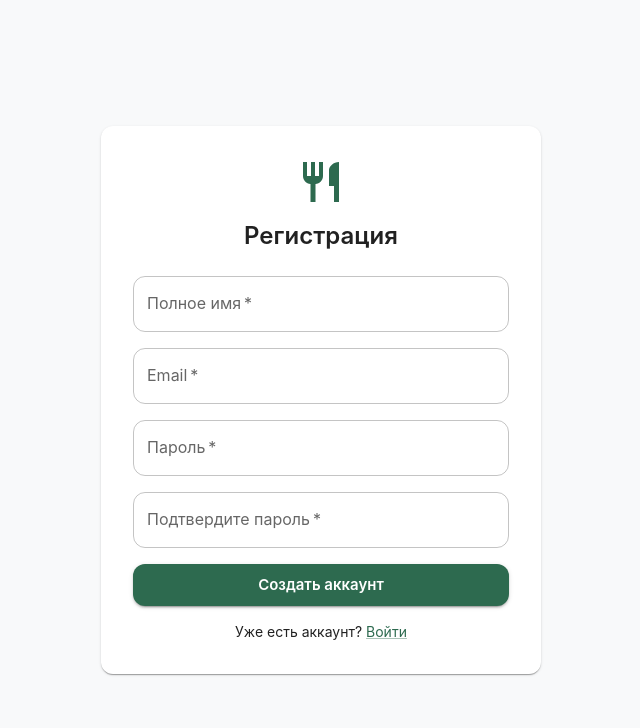
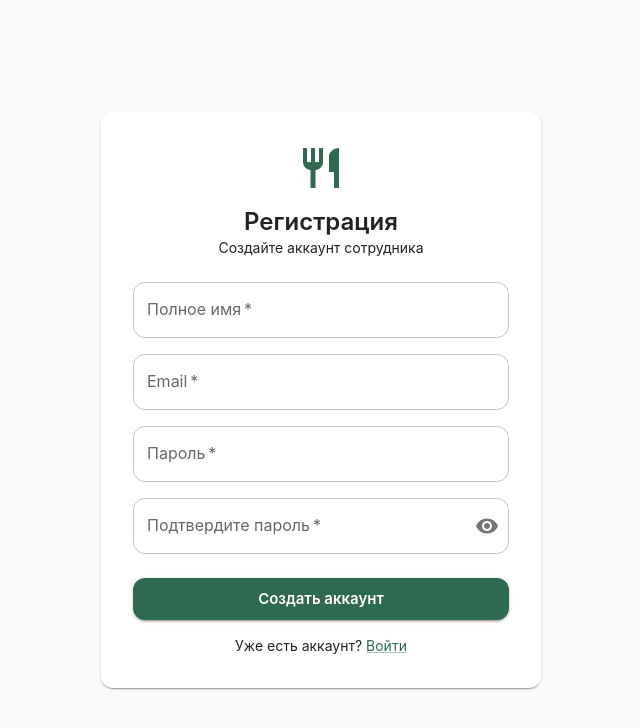
Before and after one commit to zvshkin/restaurant-app, a React (Vite) app: page /register in a window 1280 px wide. Shown: the top 728 px of the page, without its empty margins (319-959 px from the left). Built offline with nearby package versions, Linux system fonts and the light colour scheme; no server answers; the database is empty.

Commit message:
ADD: global notification system

```diff
--- a/src/components/inventory/AddSupplyModal.jsx
+++ b/src/components/inventory/AddSupplyModal.jsx
@@ -1,48 +1,82 @@
 import { useState, useEffect } from 'react';
 import {
   Dialog, DialogTitle, DialogContent, DialogActions,
-  Button, TextField, MenuItem, CircularProgress, Alert,
+  Button, TextField, MenuItem, CircularProgress,
 } from '@mui/material';
-import { addSupply } from '../../api/supplies';
-import { useAuth } from '../../contexts/AuthContext';
+import { addSupply }          from '../../api/supplies';
+import { useAuth }            from '../../contexts/AuthContext';
+import { useNotification }    from '../../contexts/NotificationContext';
 
-export default function AddSupplyModal({ open, onClose, products, defaultProduct, onSuccess }) {
-  const { user } = useAuth();
-  const [form, setForm] = useState({
-    product_id: '', quantity: '', price_per_unit: '',
-    supplier: '', arrived_at: new Date().toISOString().split('T')[0],
-  });
+export default function AddSupplyModal({
+  open,
+  onClose,
+  products,
+  defaultProduct,
+  onSuccess,
+}) {
+  const { user }  = useAuth();
+  const notify    = useNotification();
+
+  const emptyForm = {
+    product_id:    '',
+    quantity:      '',
+    price_per_unit: '',
+    supplier:      '',
+    arrived_at:    new Date().toISOString().split('T')[0],
+  };
+
+  const [form,    setForm]    = useState(emptyForm);
+  const [errors,  setErrors]  = useState({});
   const [loading, setLoading] = useState(false);
-  const [error, setError]     = useState('');
 
   useEffect(() => {
-    if (defaultProduct) setForm(f => ({ ...f, product_id: defaultProduct.id }));
-  }, [defaultProduct]);
+    if (open && defaultProduct) {
+      setForm(f => ({ ...f, product_id: defaultProduct.id }));
+    }
+    if (!open) {
+      setForm(emptyForm);
+      setErrors({});
+    }
+  }, [open, defaultProduct]);
 
-  const handleChange = e =>
-    setForm(f => ({ ...f, [e.target.name]: e.target.value }));
+  const handleChange = (e) => {
+    const { name, value } = e.target;
+    setForm(f => ({ ...f, [name]: value }));
+    if (errors[name]) setErrors(prev => ({ ...prev, [name]: '' }));
+  };
+
+  const validate = () => {
+    const newErrors = {};
+    if (!form.product_id)                               newErrors.product_id    = 'Выберите продукт';
+    if (!form.quantity || parseFloat(form.quantity) <= 0) newErrors.quantity    = 'Укажите количество больше 0';
+    if (!form.price_per_unit || parseFloat(form.price_per_unit) < 0)
+                                                        newErrors.price_per_unit = 'Укажите корректную цену';
+    if (!form.arrived_at)                               newErrors.arrived_at   = 'Укажите дату';
+    return newErrors;
+  };
 
   const handleSubmit = async () => {
-    if (!form.product_id || !form.quantity || !form.price_per_unit) {
-      setError('Заполните обязательные поля'); return;
+    const validationErrors = validate();
+    if (Object.keys(validationErrors).length > 0) {
+      setErrors(validationErrors);
+      notify.warning('Заполните все обязательные поля');
+      return;
     }
+
     setLoading(true);
-    setError('');
     try {
       await addSupply({
-        product_id: form.product_id,
-        quantity: form.quantity,
-        price_per_unit: form.price_per_unit,
-        supplier: form.supplier,
-        arrived_at: form.arrived_at,
-        created_by: user.id,
+        ...form,
+        created_by:     user.id,
+        quantity:       parseFloat(form.quantity),
+        price_per_unit: parseFloat(form.price_per_unit),
       });
+
+      notify.success('Поставка добавлена. Остаток обновлён.');
       onSuccess?.();
       onClose();
-      setForm({ product_id: '', quantity: '', price_per_unit: '',
-                supplier: '', arrived_at: new Date().toISOString().split('T')[0] });
     } catch (err) {
-      setError(err.message);
+      notify.error('Ошибка: ' + err.message);
     } finally {
       setLoading(false);
     }
@@ -51,35 +85,84 @@ export default function AddSupplyModal({ open, onClose, products, defaultProduct
   return (
     <Dialog open={open} onClose={onClose} maxWidth="sm" fullWidth>
       <DialogTitle>Добавить поставку</DialogTitle>
-      <DialogContent sx={{ display: 'flex', flexDirection: 'column', gap: 2, mt: 1 }}>
-        {error && <Alert severity="error">{error}</Alert>}
 
-        <TextField select name="product_id" label="Продукт *"
-          value={form.product_id} onChange={handleChange}>
+      <DialogContent
+        sx={{ display: 'flex', flexDirection: 'column', gap: 2, mt: 1 }}
+      >
+        <TextField
+          select
+          name="product_id"
+          label="Продукт *"
+          value={form.product_id}
+          onChange={handleChange}
+          error={!!errors.product_id}
+          helperText={errors.product_id}
+        >
           {products.map(p => (
-            <MenuItem key={p.id} value={p.id}>{p.name} ({p.unit})</MenuItem>
+            <MenuItem key={p.id} value={p.id}>
+              {p.name} ({p.unit})
+            </MenuItem>
           ))}
         </TextField>
 
-        <TextField name="quantity" label="Количество *" type="number"
-          value={form.quantity} onChange={handleChange}
-          slotProps={{ htmlInput: { min: 0, step: 0.1 } }} />
+        <TextField
+          name="quantity"
+          label="Количество *"
+          type="number"
+          value={form.quantity}
+          onChange={handleChange}
+          error={!!errors.quantity}
+          helperText={errors.quantity}
+          slotProps={{
+            htmlInput: { min: 0, step: 0.1 }
+          }}
+        />
 
-        <TextField name="price_per_unit" label="Цена за единицу (₽) *" type="number"
-          value={form.price_per_unit} onChange={handleChange}
-          slotProps={{ htmlInput: { min: 0, step: 0.01 } }} />
+        <TextField
+          name="price_per_unit"
+          label="Цена за единицу (₽) *"
+          type="number"
+          value={form.price_per_unit}
+          onChange={handleChange}
+          error={!!errors.price_per_unit}
+          helperText={errors.price_per_unit}
+          slotProps={{
+            htmlInput: { min: 0, step: 0.01 }
+          }}
+        />
 
-        <TextField name="supplier" label="Поставщик"
-          value={form.supplier} onChange={handleChange} />
+        <TextField
+          name="supplier"
+          label="Поставщик"
+          value={form.supplier}
+          onChange={handleChange}
+        />
 
-        <TextField name="arrived_at" label="Дата поставки" type="date"
-          value={form.arrived_at} onChange={handleChange}
-          slotProps={{ inputLabel: { shrink: true } }} />
+        <TextField
+          name="arrived_at"
+          label="Дата поставки *"
+          type="date"
+          value={form.arrived_at}
+          onChange={handleChange}
+          error={!!errors.arrived_at}
+          helperText={errors.arrived_at}
+          slotProps={{
+            inputLabel: { shrink: true }
+          }}
+        />
       </DialogContent>
-      <DialogActions sx={{ p: 2 }}>
-        <Button onClick={onClose} disabled={loading}>Отмена</Button>
-        <Button variant="contained" onClick={handleSubmit} disabled={loading}>
-          {loading ? <CircularProgress size={20} /> : 'Сохранить'}
+
+      <DialogActions sx={{ p: 2, gap: 1 }}>
+        <Button onClick={onClose} disabled={loading} color="inherit">
+          Отмена
+        </Button>
+        <Button
+          variant="contained"
+          onClick={handleSubmit}
+          disabled={loading}
+          sx={{ minWidth: 110 }}
+        >
+          {loading ? <CircularProgress size={20} color="inherit" /> : 'Сохранить'}
         </Button>
       </DialogActions>
     </Dialog>
--- /dev/null
+++ b/src/contexts/NotificationContext.jsx
@@ -0,0 +1,99 @@
+import { createContext, useContext, useState, useCallback } from 'react';
+import { Snackbar, Alert, Stack } from '@mui/material';
+
+const NotificationContext = createContext(null);
+
+const MAX_NOTIFICATIONS = 3;
+
+let idCounter = 0;
+
+export function NotificationProvider({ children }) {
+  const [notifications, setNotifications] = useState([]);
+
+  const addNotification = useCallback((severity, message) => {
+    const id = ++idCounter;
+
+    setNotifications(prev => {
+      const trimmed = prev.length >= MAX_NOTIFICATIONS ? prev.slice(1) : prev;
+      return [...trimmed, { id, severity, message, open: true }];
+    });
+
+    setTimeout(() => {
+      setNotifications(prev =>
+        prev.map(n => n.id === id ? { ...n, open: false } : n)
+      );
+      setTimeout(() => {
+        setNotifications(prev => prev.filter(n => n.id !== id));
+      }, 500);
+    }, 4000);
+  }, []);
+
+  const closeNotification = useCallback((id) => {
+    setNotifications(prev =>
+      prev.map(n => n.id === id ? { ...n, open: false } : n)
+    );
+    setTimeout(() => {
+      setNotifications(prev => prev.filter(n => n.id !== id));
+    }, 500);
+  }, []);
+
+  const notify = {
+    success: (msg) => addNotification('success', msg),
+    error:   (msg) => addNotification('error',   msg),
+    warning: (msg) => addNotification('warning', msg),
+    info:    (msg) => addNotification('info',    msg),
+  };
+
+  return (
+    <NotificationContext.Provider value={{ notify }}>
+      {children}
+
+      <Stack
+        spacing={1}
+        sx={{
+          position: 'fixed',
+          bottom: 24,
+          left: 24,
+          zIndex: 9999,
+          maxWidth: 400,
+          width: { xs: 'calc(100vw - 48px)', sm: 360 },
+        }}
+      >
+        {notifications.map(n => (
+          <Snackbar
+            key={n.id}
+            open={n.open}
+            anchorOrigin={{ vertical: 'bottom', horizontal: 'left' }}
+            sx={{ position: 'relative', bottom: 'auto', left: 'auto' }}
+          >
+            <Alert
+              severity={n.severity}
+              variant="filled"
+              onClose={() => closeNotification(n.id)}
+              sx={{
+                width: '100%',
+                boxShadow: '0 4px 16px rgba(0,0,0,0.15)',
+                borderRadius: 2,
+                alignItems: 'center',
+                '& .MuiAlert-message': {
+                  fontSize: '0.875rem',
+                  fontWeight: 500,
+                },
+              }}
+            >
+              {n.message}
+            </Alert>
+          </Snackbar>
+        ))}
+      </Stack>
+    </NotificationContext.Provider>
+  );
+}
+
+export function useNotification() {
+  const context = useContext(NotificationContext);
+  if (!context) {
+    throw new Error('useNotification должен использоваться внутри NotificationProvider');
+  }
+  return context.notify;
+}
--- a/src/pages/LoginPage.jsx
+++ b/src/pages/LoginPage.jsx
@@ -2,61 +2,70 @@ import { useState } from 'react';
 import { useNavigate, Link as RouterLink } from 'react-router-dom';
 import {
   Box, Paper, Typography, TextField, Button,
-  InputAdornment, IconButton, Alert, CircularProgress, Link,
+  InputAdornment, IconButton, CircularProgress, Link,
 } from '@mui/material';
-import Visibility from '@mui/icons-material/Visibility';
-import VisibilityOff from '@mui/icons-material/VisibilityOff';
-import Restaurant from '@mui/icons-material/Restaurant';
-import { useAuth } from '../contexts/AuthContext';
+import { Visibility, VisibilityOff, Restaurant } from '@mui/icons-material';
+import { useAuth }         from '../contexts/AuthContext';
+import { useNotification } from '../contexts/NotificationContext';
 
 export default function LoginPage() {
   const { signIn } = useAuth();
   const navigate   = useNavigate();
+  const notify     = useNotification();
 
-  const [formData, setFormData] = useState({ email: '', password: '' });
+  const [formData, setFormData]       = useState({ email: '', password: '' });
   const [showPassword, setShowPassword] = useState(false);
-  const [error,   setError]   = useState('');
-  const [loading, setLoading] = useState(false);
+  const [fieldErrors, setFieldErrors] = useState({});
+  const [loading, setLoading]         = useState(false);
 
-  const handleChange = (e) =>
-    setFormData(prev => ({ ...prev, [e.target.name]: e.target.value }));
+  const handleChange = (e) => {
+    const { name, value } = e.target;
+    setFormData(prev => ({ ...prev, [name]: value }));
+    if (fieldErrors[name]) setFieldErrors(prev => ({ ...prev, [name]: '' }));
+  };
 
   const validate = () => {
-    if (!formData.email.includes('@'))   return 'Введите корректный email';
-    if (formData.password.length < 6)    return 'Пароль — минимум 6 символов';
-    return null;
+    const errors = {};
+    if (!formData.email.includes('@'))  errors.email    = 'Введите корректный email';
+    if (formData.password.length < 6)   errors.password = 'Пароль — минимум 6 символов';
+    return errors;
   };
 
   const handleSubmit = async (e) => {
     e.preventDefault();
-    const validationError = validate();
-    if (validationError) { setError(validationError); return; }
+
+    const errors = validate();
+    if (Object.keys(errors).length > 0) {
+      setFieldErrors(errors);
+      return;
+    }
 
     setLoading(true);
-    setError('');
     try {
       await signIn(formData);
       navigate('/dashboard');
     } catch (err) {
-      setError(err.message === 'Invalid login credentials'
+      const message = err.message === 'Invalid login credentials'
         ? 'Неверный email или пароль'
-        : err.message);
+        : err.message;
+      notify.error(message);
     } finally {
       setLoading(false);
     }
   };
 
   return (
-    <Box sx={{
+    <Box
+      sx={{
         minHeight: '100vh',
         display: 'flex',
         alignItems: 'center',
         justifyContent: 'center',
         bgcolor: 'background.default',
         p: 2,
-    }}>
+      }}
+    >
       <Paper sx={{ p: 4, width: '100%', maxWidth: 420 }}>
-        {/* Логотип */}
         <Box sx={{ textAlign: 'center', mb: 3 }}>
           <Restaurant sx={{ fontSize: 48, color: 'primary.main' }} />
           <Typography variant="h5" sx={{ mt: 1 }}>
@@ -67,12 +76,6 @@ export default function LoginPage() {
           </Typography>
         </Box>
 
-        {error && (
-          <Alert severity="error" sx={{ mb: 2 }}>
-            {error}
-          </Alert>
-        )}
-
         <Box component="form" onSubmit={handleSubmit} noValidate>
           <TextField
             name="email"
@@ -80,17 +83,22 @@ export default function LoginPage() {
             type="email"
             value={formData.email}
             onChange={handleChange}
+            error={!!fieldErrors.email}
+            helperText={fieldErrors.email}
             fullWidth
             required
             sx={{ mb: 2 }}
             autoComplete="email"
           />
+
           <TextField
             name="password"
             label="Пароль"
             type={showPassword ? 'text' : 'password'}
             value={formData.password}
             onChange={handleChange}
+            error={!!fieldErrors.password}
+            helperText={fieldErrors.password}
             fullWidth
             required
             sx={{ mb: 3 }}
@@ -99,7 +107,11 @@ export default function LoginPage() {
               input: {
                 endAdornment: (
                   <InputAdornment position="end">
-                    <IconButton onClick={() => setShowPassword(v => !v)} edge="end">
+                    <IconButton
+                      onClick={() => setShowPassword(v => !v)}
+                      edge="end"
+                      aria-label={showPassword ? 'Скрыть пароль' : 'Показать пароль'}
+                    >
                       {showPassword ? <VisibilityOff /> : <Visibility />}
                     </IconButton>
                   </InputAdornment>
--- a/src/pages/RegisterPage.jsx
+++ b/src/pages/RegisterPage.jsx
@@ -2,97 +2,179 @@ import { useState } from 'react';
 import { useNavigate, Link as RouterLink } from 'react-router-dom';
 import {
   Box, Paper, Typography, TextField, Button,
-  Alert, CircularProgress, Link,
+  CircularProgress, Link, InputAdornment, IconButton,
 } from '@mui/material';
-import Restaurant from '@mui/icons-material/Restaurant';
-import { useAuth } from '../contexts/AuthContext';
+import { Visibility, VisibilityOff, Restaurant } from '@mui/icons-material';
+import { useAuth }         from '../contexts/AuthContext';
+import { useNotification } from '../contexts/NotificationContext';
 
 export default function RegisterPage() {
   const { signUp } = useAuth();
   const navigate   = useNavigate();
+  const notify     = useNotification();
 
   const [formData, setFormData] = useState({
-    fullName: '', email: '', password: '', confirmPassword: '',
+    fullName:        '',
+    email:           '',
+    password:        '',
+    confirmPassword: '',
   });
-  const [error,   setError]   = useState('');
-  const [success, setSuccess] = useState('');
-  const [loading, setLoading] = useState(false);
+  const [showPassword,        setShowPassword]        = useState(false);
+  const [showConfirmPassword, setShowConfirmPassword] = useState(false);
+  const [fieldErrors, setFieldErrors] = useState({});
+  const [loading,     setLoading]     = useState(false);
 
-  const handleChange = (e) =>
-    setFormData(prev => ({ ...prev, [e.target.name]: e.target.value }));
+  const handleChange = (e) => {
+    const { name, value } = e.target;
+    setFormData(prev => ({ ...prev, [name]: value }));
+    if (fieldErrors[name]) setFieldErrors(prev => ({ ...prev, [name]: '' }));
+  };
 
   const validate = () => {
-    if (!formData.fullName.trim())          return 'Введите имя';
-    if (!formData.email.includes('@'))      return 'Введите корректный email';
-    if (formData.password.length < 6)       return 'Пароль — минимум 6 символов';
+    const errors = {};
+    if (!formData.fullName.trim())
+      errors.fullName = 'Введите имя';
+    if (!formData.email.includes('@'))
+      errors.email = 'Введите корректный email';
+    if (formData.password.length < 6)
+      errors.password = 'Пароль — минимум 6 символов';
     if (formData.password !== formData.confirmPassword)
-                                            return 'Пароли не совпадают';
-    return null;
+      errors.confirmPassword = 'Пароли не совпадают';
+    return errors;
   };
 
   const handleSubmit = async (e) => {
     e.preventDefault();
-    const validationError = validate();
-    if (validationError) { setError(validationError); return; }
+
+    const errors = validate();
+    if (Object.keys(errors).length > 0) {
+      setFieldErrors(errors);
+      return;
+    }
 
     setLoading(true);
-    setError('');
     try {
       await signUp({
-        email: formData.email,
+        email:    formData.email,
         password: formData.password,
         fullName: formData.fullName,
       });
-      setSuccess('Аккаунт создан! Проверьте почту для подтверждения.');
-      setTimeout(() => navigate('/login'), 3000);
+
+      notify.success('Аккаунт создан! Выполняем вход...');
+      setTimeout(() => navigate('/login'), 1500);
     } catch (err) {
-      setError(err.message);
+      notify.error(err.message);
     } finally {
       setLoading(false);
     }
   };
 
-  const fields = [
-    { name: 'fullName',        label: 'Полное имя',        type: 'text',     autoComplete: 'name' },
-    { name: 'email',           label: 'Email',               type: 'email',    autoComplete: 'email' },
-    { name: 'password',        label: 'Пароль',               type: 'password', autoComplete: 'new-password' },
-    { name: 'confirmPassword', label: 'Подтвердите пароль',   type: 'password', autoComplete: 'new-password' },
-  ];
-
   return (
-    <Box sx={{
+    <Box
+      sx={{
         minHeight: '100vh',
         display: 'flex',
         alignItems: 'center',
-      justify: 'center',
         justifyContent: 'center',
         bgcolor: 'background.default',
         p: 2,
-    }}>
+      }}
+    >
       <Paper sx={{ p: 4, width: '100%', maxWidth: 440 }}>
         <Box sx={{ textAlign: 'center', mb: 3 }}>
           <Restaurant sx={{ fontSize: 48, color: 'primary.main' }} />
-          <Typography variant="h5" sx={{ mt: 1 }}>Регистрация</Typography>
+          <Typography variant="h5" sx={{ mt: 1 }}>
+            Регистрация
+          </Typography>
+          <Typography variant="body2" color="text.secondary">
+            Создайте аккаунт сотрудника
+          </Typography>
         </Box>
 
-        {error   && <Alert severity="error"   sx={{ mb: 2 }}>{error}</Alert>}
-        {success && <Alert severity="success" sx={{ mb: 2 }}>{success}</Alert>}
-
         <Box component="form" onSubmit={handleSubmit} noValidate>
-          {fields.map(f => (
           <TextField
-              key={f.name}
-              name={f.name}
-              label={f.label}
-              type={f.type}
-              value={formData[f.name]}
+            name="fullName"
+            label="Полное имя"
+            type="text"
+            value={formData.fullName}
             onChange={handleChange}
-              autoComplete={f.autoComplete}
+            error={!!fieldErrors.fullName}
+            helperText={fieldErrors.fullName}
             fullWidth
             required
             sx={{ mb: 2 }}
+            autoComplete="name"
           />
-          ))}
+
+          <TextField
+            name="email"
+            label="Email"
+            type="email"
+            value={formData.email}
+            onChange={handleChange}
+            error={!!fieldErrors.email}
+            helperText={fieldErrors.email}
+            fullWidth
+            required
+            sx={{ mb: 2 }}
+            autoComplete="email"
+          />
+
+          <TextField
+            name="password"
+            label="Пароль"
+            type={showPassword ? 'text' : 'password'}
+            value={formData.password}
+            onChange={handleChange}
+            error={!!fieldErrors.password}
+            helperText={fieldErrors.password}
+            fullWidth
+            required
+            sx={{ mb: 2 }}
+            autoComplete="new-password"
+            InputProps={{
+              endAdornment: (
+                <InputAdornment position="end">
+                  <IconButton
+                    onClick={() => setShowPassword(v => !v)}
+                    edge="end"
+                    aria-label={showPassword ? 'Скрыть пароль' : 'Показать пароль'}
+                  >
+                    {showPassword ? <VisibilityOff /> : <Visibility />}
+                  </IconButton>
+                </InputAdornment>
+              ),
+            }}
+          />
+
+          <TextField
+            name="confirmPassword"
+            label="Подтвердите пароль"
+            type={showConfirmPassword ? 'text' : 'password'}
+            value={formData.confirmPassword}
+            onChange={handleChange}
+            error={!!fieldErrors.confirmPassword}
+            helperText={fieldErrors.confirmPassword}
+            fullWidth
+            required
+            sx={{ mb: 3 }}
+            autoComplete="new-password"
+            slotProps={{
+              input: {
+                endAdornment: (
+                  <InputAdornment position="end">
+                    <IconButton
+                      onClick={() => setShowConfirmPassword(v => !v)}
+                      edge="end"
+                      aria-label={showConfirmPassword ? 'Скрыть пароль' : 'Показать пароль'}
+                    >
+                      {showConfirmPassword ? <VisibilityOff /> : <Visibility />}
+                    </IconButton>
+                  </InputAdornment>
+                ),
+              },
+            }}
+          />
 
           <Button
             type="submit"
@@ -101,13 +183,18 @@ export default function RegisterPage() {
             size="large"
             disabled={loading}
           >
-            {loading ? <CircularProgress size={24} color="inherit" /> : 'Создать аккаунт'}
+            {loading
+              ? <CircularProgress size={24} color="inherit" />
+              : 'Создать аккаунт'
+            }
           </Button>
         </Box>
 
         <Typography variant="body2" sx={{ mt: 2, textAlign: 'center' }}>
           Уже есть аккаунт?{' '}
-          <Link component={RouterLink} to="/login">Войти</Link>
+          <Link component={RouterLink} to="/login">
+            Войти
+          </Link>
         </Typography>
       </Paper>
     </Box>
```
Also changed, not shown: src/main.jsx (+9 -13 lines). Lines whose indentation alone changed are shown as unchanged.
